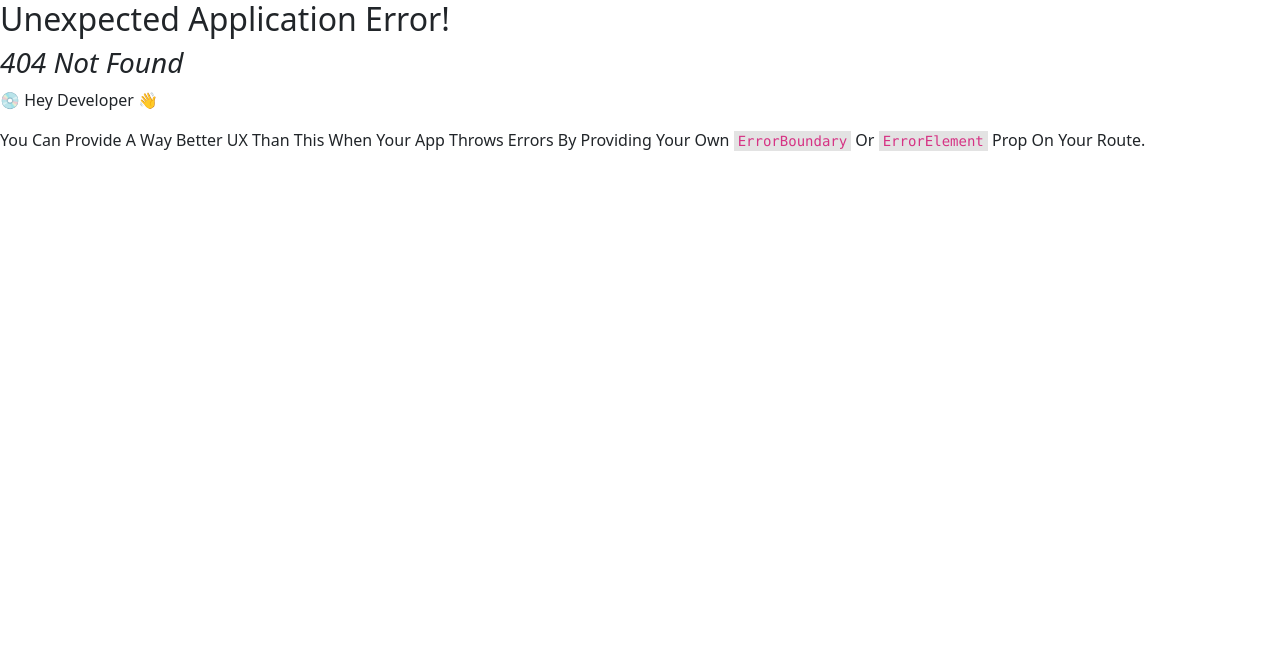
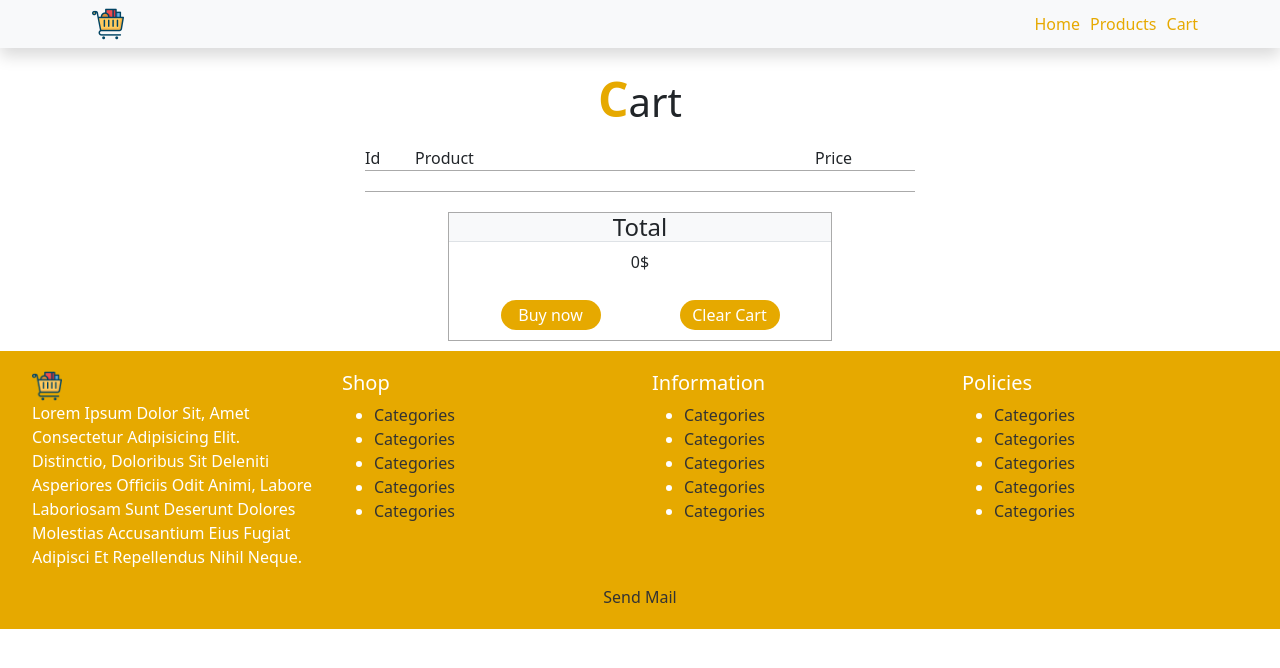
Before and after one commit to ranasami1/store_reactjs, a React (Create React App) app: page /cart in a window 1280 px wide. Before the commit this address had no page. Shown: the top 668 px of the page. Built offline with nearby package versions, Linux system fonts and the light colour scheme.

Commit message:
trying to add products to cart via local storage

```diff
--- a/package.json
+++ b/package.json
@@ -38,5 +38,8 @@
       "last 1 firefox version",
       "last 1 safari version"
     ]
+  },
+  "devDependencies": {
+    "tailwindcss": "^3.3.2"
   }
 }
--- a/src/App.js
+++ b/src/App.js
@@ -4,16 +4,20 @@ import Head from './pages/home/Home';
 import { Fragment } from 'react';
 import Layout from './component/layout';
 import {createBrowserRouter,createRoutesFromElements , Route,RouterProvider} from 'react-router-dom' ;
+import CartPage from './pages/cart';
+
+
 const routes = createBrowserRouter(createRoutesFromElements(
   <Route path='/' element ={<Layout/>}>
     <Route path='/' element = {<Head/>}/>
     <Route path='/products' element = {<Allproducts/>}/>
-
-
+    <Route path='/cart' element={<CartPage/>} />
 
   </Route>
 ))
 function App() {
+
+
   return (
     <Fragment>
       <RouterProvider router={routes} />
--- a/src/component/Header/Header.js
+++ b/src/component/Header/Header.js
@@ -18,7 +18,7 @@ const Header=()=>{
           <Nav className="ms-auto">
             <Link className="link" to="/" href="#home">Home</Link>
             <Link className="link" to="/products" href="#link">products</Link>
-            <Link className="link" to="/products" href="#link">Cart</Link>
+            <Link className="link" to="/cart" href="#link">Cart</Link>
           </Nav>
         </Navbar.Collapse>
       </Container>
--- a/src/component/cardC/card.js
+++ b/src/component/cardC/card.js
@@ -1,41 +1,37 @@
 import Button from 'react-bootstrap/Button';
 import Card from 'react-bootstrap/Card';
 import "./card.css";
-import { Link } from 'react-router-dom';
 import Swal from 'sweetalert2';
-import Counter from '../counter/counter';
-const ask =()=>{
-  Swal.fire({
-    title:"add to cart or continue shoping?",
-    confirmButtonText:"Add to cart",
-    showCancelButton:true,
-    cancelButtonText:"Continue"
-  }).then((data)=>{
-    if(data.isConfirmed){
-     return(
-      <Counter />
 
-     )
-    }
-  })
-
-}
-
-function PCard(props) {
-  console.log(props);
+function PCard({card,addtocart}) {
+  const {image,title,description,price} = card;
+  const ask =()=>{
+    Swal.fire({
+      position: 'top-end',
+      icon: 'success',
+      title: 'Added to cart',
+      showConfirmButton: false,
+      timer: 1500
+    })
+  }
+  const actions = ()=>{
+    ask();
+    addtocart(card);
+  }
   return (
     <Card style={{ maxWidth: '14rem'}} className='card'>
-      <Card.Img style={{ height: '12rem'}} variant="top" src={props.card.image} />
+      <Card.Img style={{ height: '12rem'}} variant="top" src={image} />
       <Card.Body>
-        <Card.Title>{props.card.title.slice(0,15)}...</Card.Title>
+        <Card.Title>{title.slice(0,15)}...</Card.Title>
         <Card.Text>
-         {props.card.description.slice(0,20)}...
+         {description.slice(0,20)}...
          <br/>
-         {props.card.price}<span>$</span>
+         {price}<span>$</span>
         </Card.Text>
-        <Link onClick={()=>ask()}><Button variant="outline-secondary">Add to cart</Button></Link>
+        <Button onClick={()=> actions()} variant="outline-secondary" type="submit">Add to cart</Button>
       </Card.Body>
     </Card>
+
   );
 }
 
--- a/src/pages/allproducts/products.js
+++ b/src/pages/allproducts/products.js
@@ -6,7 +6,8 @@ import { Button } from "react-bootstrap";
 const Allproducts = () =>{
     const  [value,setValue] = useState([]);
     const  [cat,setCat] = useState([]);
-    const url ="https://fakestoreapi.com/products"
+    const [cart,setCart] = useState([]);
+    const url ='https://fakestoreapi.com/products';
 
     const getall = () => {
     fetch(url)
@@ -24,8 +25,15 @@ const Allproducts = () =>{
     console.log(catName);
     fetch(`${url}/category/${catName}`)
             .then((res)=>res.json())
+
             .then((data)=>setValue(data));
    };
+   const addtocart = (card) =>{
+    cart.push(card);
+    localStorage.setItem("card",JSON.stringify(cart));
+    console.log(localStorage)
+
+   }
    useEffect(() =>{
     getall();
     getcat();
@@ -48,8 +56,8 @@ const Allproducts = () =>{
 
                     {value.map((card) =>{
                         return(
-                            <div className="col-3" key={value.id}>
-                                <PCard card={card}/>
+                            <div className="col-3" key={card.id}>
+                                <PCard card={card} addtocart={addtocart}  />
                             </div>
                         );
                     })}
--- /dev/null
+++ b/src/pages/cart.css
@@ -0,0 +1,34 @@
+section{
+    margin-top: 70px;
+}
+table{
+    margin: auto;
+}
+table thead td,tbody td{
+    display: grid;
+    grid-template-columns: 50px 400px 100px;
+    margin: 10px 0;
+    border-bottom: 1px #aaa solid;
+
+}
+.total{
+    width: 30%;
+    margin: 10px auto;
+    border: 1px #aaa solid;
+    height: auto;
+
+}
+.options{
+    display: flex;
+    align-items: center;
+    justify-content: space-around;
+}
+.options button{
+    border: none;
+    background-color: var(--main-color);
+    color: white;
+    border-radius: 30px;
+    width: 100px;
+    height: 30px;
+    margin: 10px;
+}
--- /dev/null
+++ b/src/pages/cart.js
@@ -0,0 +1,39 @@
+import React from "react";
+import "./cart.css";
+const CartPage = () => {
+    return(
+      <section className="cart">
+        <h1 className="text-center">Cart</h1>
+        <table>
+          <thead>
+          <td>
+            <tr>id</tr>
+            <tr>product</tr>
+            <tr>price</tr>
+          </td>
+          </thead>
+          <tbody>
+            <td>
+
+              <tr></tr>
+              <tr></tr>
+              <tr></tr>
+            </td>
+          </tbody>
+        </table>
+        <div className="total">
+          <h4 className="text-center border-bottom bg-light">total</h4>
+          <div className="container">
+            <p className="text-center">0$</p>
+            <div className="options">
+            <button>Buy now</button>
+            <button onClick={()=>localStorage.clear()}>Clear Cart</button>
+            </div>
+
+          </div>
+
+        </div>
+      </section>
+  );
+}
+export default CartPage
--- a/src/pages/home/Home.js
+++ b/src/pages/home/Home.js
@@ -3,6 +3,7 @@ import ph from './../../img/20419.jpg';
 import "./home.css"
 import { Button} from "react-bootstrap";
 import PCard from "../../component/cardC/card";
+import { Link } from "react-router-dom";
 const Head = ()=>{
     const  [value,setValue] = useState([]);
     const url ="https://fakestoreapi.com/products?limit=4"
@@ -20,7 +21,7 @@ const Head = ()=>{
                         <h2>welcome to our store</h2>
                         <p>Lorem ipsum dolor sit amet, consectetur adipiscing elit. Nullam a congue dui. Maecenas scelerisque porttitor sollicitudin. Vestibulum euismod eros vel lorem iaculis laoreet. Duis venenatis tincidunt sapien quis malesuada. Morbi vitae facilisis nisl. Ut ornare finibus quam, ac rutrum neque. Donec pharetra porttitor sollicitudin. Aliquam erat volutpat. Vestibulum vehicula vehicula odio in hendrerit.
                         </p>
-                        <Button variant="outline-secondary">Discover</Button>
+                        <Link to="/products"><Button variant="outline-secondary">Discover</Button></Link>
                         </div>
                     </div>
                     <div className="col-md-6 sec2">
```
Also changed, not shown: tailwind.config.js (added, +8 -0 lines), 1 other file (tests, documents, lock files or other folders).
